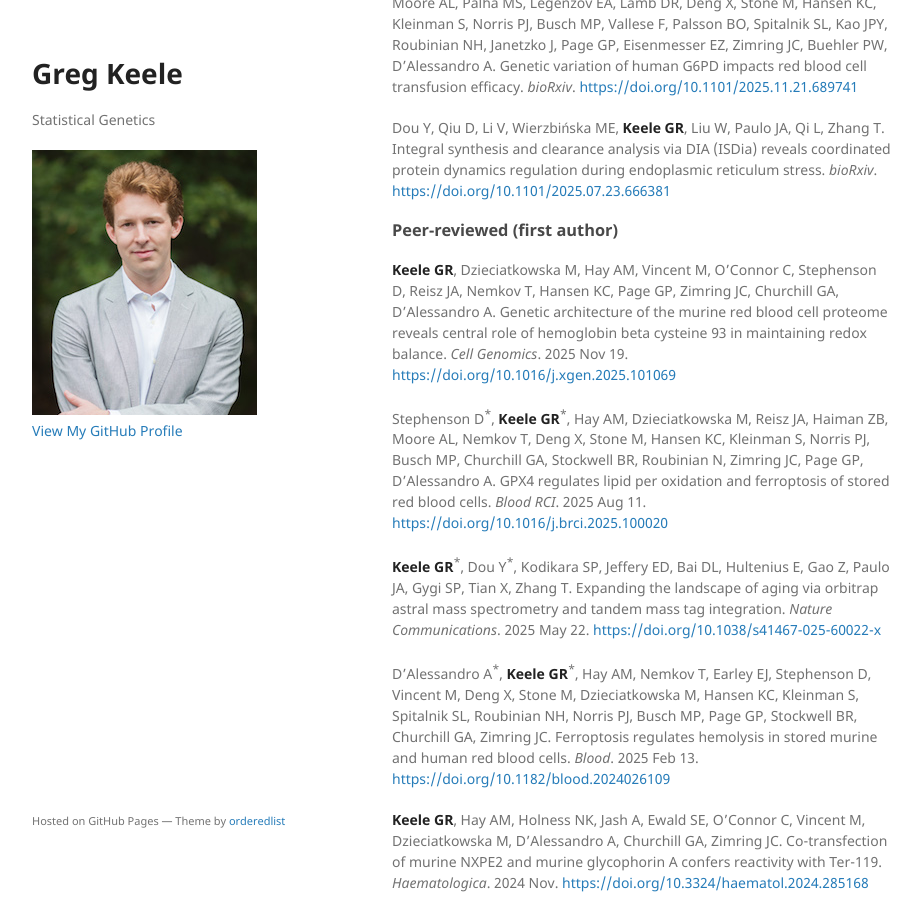
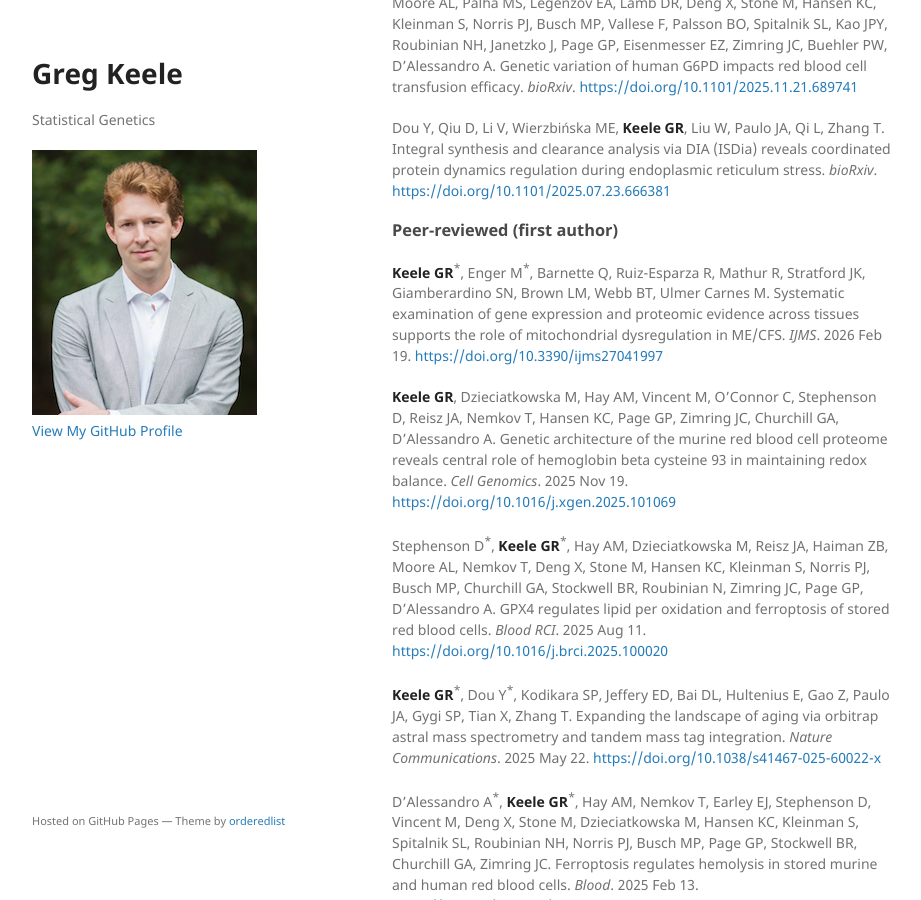
Before and after one commit to gkeele/gkeele.github.io, a Jekyll site: the page built from publications.md, in a window 1280 px wide and 900 px high, scrolled down 566 px. Shown: the whole window, without its empty margins (178-1099 px from the left). Built offline with Jekyll 4.4.1, drawn with Linux system fonts in a browser that asks for light colours; our own code applies the rules of GitHub Pages for plain Markdown files.

Commit message:
Added ME/CFS paper

```diff
--- a/publications.md
+++ b/publications.md
@@ -18,6 +18,8 @@ Karafin MS, Issaian AV, Bevers S, Reisz JA, Hay A, **Keele GR**, Dzieciatkowska
 Dou Y, Qiu D, Li V, Wierzbińska ME, **Keele GR**, Liu W, Paulo JA, Qi L, Zhang T. Integral synthesis and clearance analysis via DIA (ISDia) reveals coordinated protein dynamics regulation during endoplasmic reticulum stress. *bioRxiv*. [https://doi.org/10.1101/2025.07.23.666381](https://doi.org/10.1101/2025.07.23.666381)
 
 ### Peer-reviewed (first author)
+
+**Keele GR**<sup>\*</sup>, Enger M<sup>\*</sup>, Barnette Q, Ruiz-Esparza R, Mathur R, Stratford JK, Giamberardino SN, Brown LM, Webb BT, Ulmer Carnes M. Systematic examination of gene expression and proteomic evidence across tissues supports the role of mitochondrial dysregulation in ME/CFS. *IJMS*. 2026 Feb 19. [https://doi.org/10.3390/ijms27041997](https://doi.org/10.3390/ijms27041997)
 
 **Keele GR**, Dzieciatkowska M, Hay AM, Vincent M, O'Connor C, Stephenson D, Reisz JA, Nemkov T, Hansen KC, Page GP, Zimring JC, Churchill GA, D'Alessandro A. Genetic architecture of the murine red blood cell proteome reveals central role of hemoglobin beta cysteine 93 in maintaining redox balance. *Cell Genomics*. 2025 Nov 19. [https://doi.org/10.1016/j.xgen.2025.101069](https://doi.org/10.1016/j.xgen.2025.101069)
 
```
